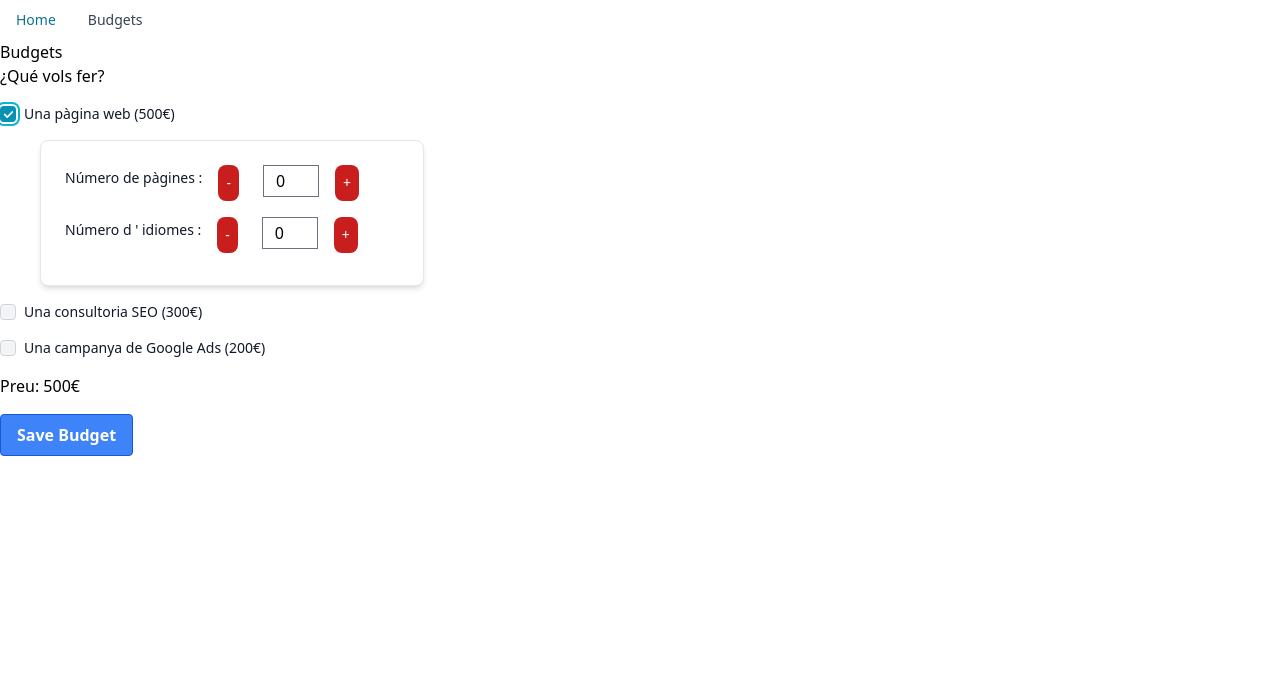
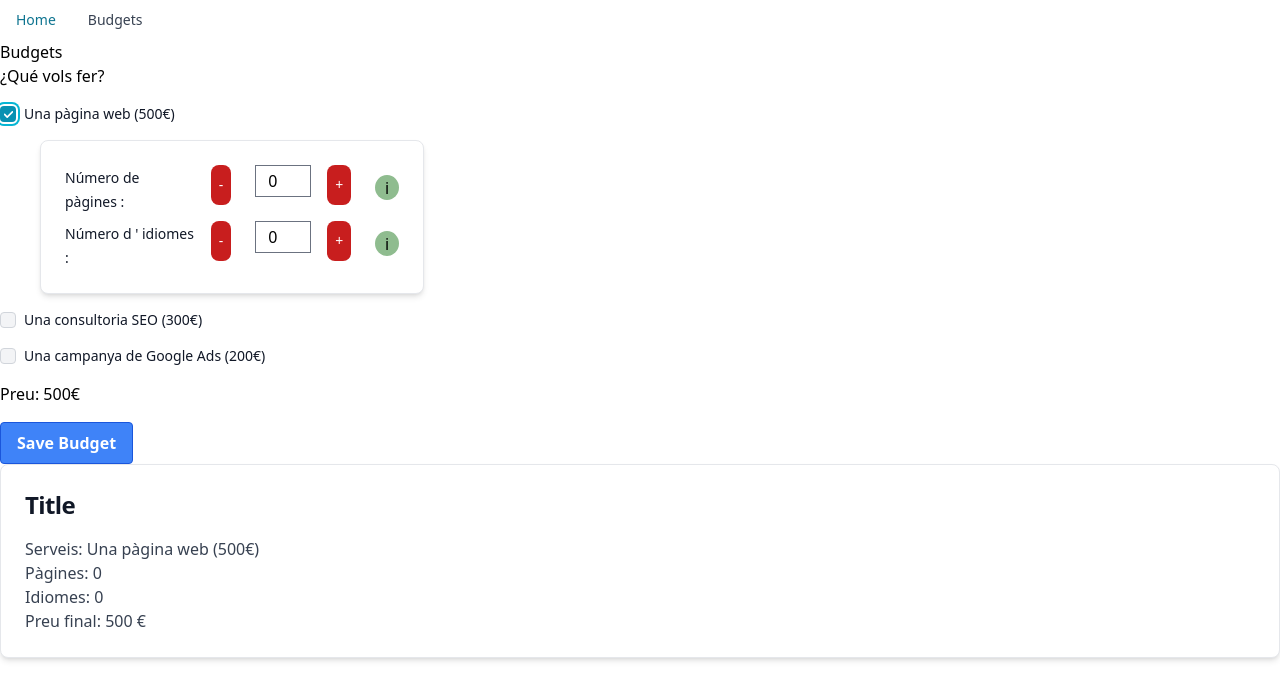
Before and after one commit to ralmarcha/ita-sprint7, a React (Create React App) app: page /budgets in a window 1280 px wide. Both pictures are taken after a click on the checkbox "Una pàgina web (500€)". Shown: the top 700 px of the page. Built offline with nearby package versions, Linux system fonts and the light colour scheme.

Commit message:
exercici6

```diff
--- /dev/null
+++ b/src/components/Budget.js
@@ -0,0 +1,24 @@
+import { Card } from "flowbite-react"
+
+
+export function Budget({ pagines, idiomes, isChecked, sumaTotal }) {
+    return (
+    <div>
+       <Card href="#">
+         <h5 className="text-2xl font-bold tracking-tight text-gray-900 dark:text-white">
+              Title
+          </h5>
+            <p className="font-normal text-gray-700 dark:text-gray-400">
+
+                    Serveis: {isChecked}
+                    <br />
+                    Pàgines: {pagines}
+                     <br />
+                     Idiomes: {idiomes}
+                    <br />
+                     Preu final: {sumaTotal} €
+                </p>
+        </Card>
+    </div>
+    )
+}
--- a/src/components/Button.js
+++ b/src/components/Button.js
@@ -1,4 +1,7 @@
-function Button({ value, setValue}) {
+import { useState } from "react";
+import { Info } from "./Info";
+
+function Button({ value, setValue }) {
 
     const aumentar = (ev) => {
         ev.preventDefault();
@@ -15,6 +18,12 @@ function Button({ value, setValue}) {
         setValue(parseInt(ev.target.value));
     }
 
+    const [openModal, setOpenModal] = useState(false)
+
+    const onClick = (e) => {
+        e.preventDefault();
+        setOpenModal(true)
+        }
 
 
     return (
@@ -23,6 +32,8 @@ function Button({ value, setValue}) {
             <input type="number" className="w-14 h-8"  required={true} value={value} onChange={handleChange} min={0}
              ></input>
             <button id="aumentar" type="button" onClick={aumentar} className="text-white bg-red-700 hover:bg-red-800 rounded-lg text-sm px-2 py-2 mr-2 mb-2">+</button>
+            <button id="info" onClick={onClick}>i</button>
+            <Info open={openModal} onClose={() => setOpenModal(false)}/>
         </>
 )
 }
--- a/src/components/Dropdown.js
+++ b/src/components/Dropdown.js
@@ -4,14 +4,16 @@ import Button from './Button'
 import { useState } from 'react';
 
 
+
 function Dropdown() {
 
     const [idiomes, setIdiomes] = useState(1)
-    const [pagines, setPagines] = useState(1)
+  const [pagines, setPagines] = useState(1)
+
 
 return (
 
-    <div className="max-w-sm ml-10">
+    <div className="max-w-lg ml-10">
           <Card>
             <form className="flex flex-col gap-2" >
                 <div className="flex gap-4">
@@ -19,9 +21,9 @@ return (
                  <Label htmlFor="pags" value="Número de pàgines :"/>
                   </div>
                    <Button value={pagines} setValue={setPagines}
-                   />
+          />
 
-                </div>
+        </div>
 
               <div className="flex gap-4">
                <div className="block">
@@ -30,8 +32,11 @@ return (
                   <Button value={idiomes}  setValue={setIdiomes}
                     />
              </div>
-           </form>
-         </Card>
+      </form>
+
+
+    </Card>
+
     </div>)
 }
 
--- /dev/null
+++ b/src/components/Info.js
@@ -0,0 +1,14 @@
+
+export function Info({open, onClose}) {
+if(!open) return null
+    return (
+      <>
+         <div className="overlay" onClick={onClose}>
+        <div  className="modalContainer" >
+          <p className="text-base leading-relaxed text-gray-500 dark:text-gray-400">En este componente debe indicar el número de páginas que tendrá su sitio web</p>
+          </div>
+
+          </div>
+</>
+  )
+}
--- a/src/index.css
+++ b/src/index.css
@@ -1,3 +1,33 @@
 @tailwind base;
 @tailwind components;
 @tailwind utilities;
+
+#info {
+    background-color: darkseagreen;
+    border-radius: 50%;
+    width: 25px;
+    height: 25px;
+    align-items: center;
+    text-align: center;
+    margin-top: 10px;
+
+  }
+
+  .overlay{
+    background-color: rgba(0, 0, 0, 0.5);
+    position: fixed;
+    width: 100vh;
+    height: 100vh;
+  }
+
+  .modalContainer {
+    width: 350px;
+    position: fixed;
+    top: 40%;
+    left: 30%;
+    transform: translate(-50%, -50%);
+    display: flex;
+    background-color: #ffffff;
+    box-shadow: 0px 0px 18px 0px rgba(0, 0, 0, 0.75);
+    border-radius: 8px;
+  }
--- a/src/pages/Budgets.js
+++ b/src/pages/Budgets.js
@@ -1,13 +1,13 @@
 
 import {  Card, Checkbox, Label} from 'flowbite-react';
 import Button from '../components/Button';
-
+import { Budget } from '../components/Budget';
 import {data} from '../data'
 import { useLocalStorage } from '../components/useLocalStorage';
+import { useEffect, useState } from 'react';
 
 
 const Budgets = () => {
-
 
 const [isChecked, setIsChecked] = useLocalStorage('isCheked',
       new Array(data.length).fill(false));
@@ -36,11 +36,21 @@ const handleOnChange = (position) => {
 
   const [mostrar, setMostrar] = useLocalStorage('mostrar', false);
 
-  const [idiomes, setIdiomes] = useLocalStorage('idiomes', 0)
-  const [pagines, setPagines] = useLocalStorage('pagines', 0)
+  const [idiomes, setIdiomes] = useState(0)
+  const [pagines, setPagines] = useState(0)
   const suma = pagines * idiomes * 30
   const sumaTotal = suma + total;
 
+  const [services, setServices] = useState([]);
+  const servicesName = [];
+
+
+  useEffect(() => {
+    isChecked.map((item, index) => {
+      if (item === true) servicesName.push(data[index].name);
+    });
+    setServices(servicesName);
+  }, [isChecked]);
 
   //Botón para guardar los datos generando una card a la derecha
   const saveData = () => {
@@ -48,8 +58,10 @@ const handleOnChange = (position) => {
    localStorage.setItem('pagines', JSON.stringify(pagines))
    localStorage.setItem('idiomes', JSON.stringify(idiomes))
    localStorage.setItem('sumaTotal',JSON.stringify(sumaTotal))
-   localStorage.setItem('isChecked',JSON.stringify(isChecked))
+   localStorage.setItem('isChecked', JSON.stringify(isChecked))
+   localStorage.setItem('services', JSON.stringify(services))
   }
+
 
 
     return (
@@ -93,6 +105,7 @@ const handleOnChange = (position) => {
           : null}
 
 
+
   <div className="flex items-center gap-2">
      <Checkbox id="seo" checked={isChecked[1]}
            onChange={() =>handleOnChange(1)} />
@@ -114,8 +127,11 @@ const handleOnChange = (position) => {
     </button></div>
 
 
-      </div>
+        </div>
 
+
+
+      <Budget isChecked={services}  pagines={pagines} idiomes={idiomes} sumaTotal={sumaTotal}/>
 
 
 
```
Also changed, not shown: src/App.css (+0 -35 lines).
